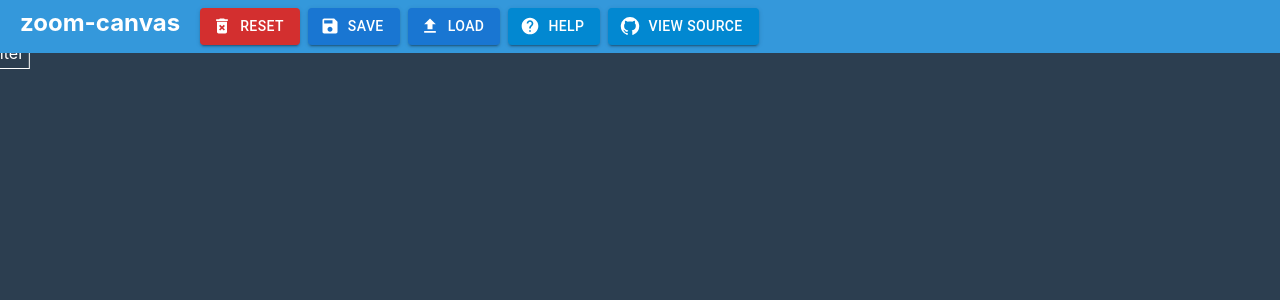
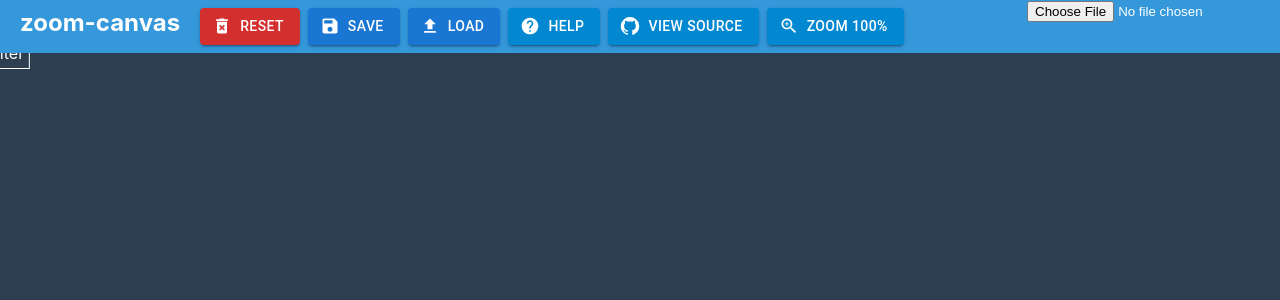
Before and after one commit to lunafutures/zoom-canvas, a React (Create React App) app: page / in a window 1280 px wide. Shown: the top 300 px of the page. Built offline with nearby package versions, Linux system fonts and the light colour scheme.

Commit message:
Show zoom + option to reset zoom

```diff
--- a/src/App.scss
+++ b/src/App.scss
@@ -14,9 +14,13 @@
   height: 100vh;
   color: white;
 
-  .app-header {
+  .header {
     grid-row: header / span 1;
     background: var(--peter-river);
+    display: flex;
+    justify-content: space-between;
+
+    .header-left {
       display: flex;
       justify-content: flex-start;
       padding: 0 4px;
@@ -27,6 +31,16 @@
 
       .title {
         margin: 8px 16px;
+      }
+
+      .zoom-button:hover {
+        &::after {
+          content: "Reset Zoom";
+        }
+        .nonHoverText {
+          display: none;
+        }
+      }
     }
   }
 
--- a/src/canvas-component.tsx
+++ b/src/canvas-component.tsx
@@ -25,7 +25,11 @@ export function CanvasComponent() {
 
   return (
     <div className="app">
-      <HeaderToolbarComponent dispatchNotes={dispatchNotes} />
+      <HeaderToolbarComponent
+        dispatchNotes={dispatchNotes}
+        zoom={notes.zoom}
+        getCanvasRect={() => canvasDiv.current!.getBoundingClientRect()}
+      />
       <div
         className="app-body"
         ref={canvasDiv}
--- a/src/header-toolbar-component.tsx
+++ b/src/header-toolbar-component.tsx
@@ -4,16 +4,27 @@ import UploadIcon from "@mui/icons-material/Upload";
 import HelpIcon from "@mui/icons-material/Help";
 import DeleteForeverIcon from "@mui/icons-material/DeleteForever";
 import GitHubIcon from "@mui/icons-material/GitHub";
+import ZoomInIcon from "@mui/icons-material/ZoomIn";
 import { NoteReducerAction } from "./note-reducer";
+import { upload } from "./file-management";
+import { Point } from "./common";
 
 interface HeaderToolbarComponentProps {
   dispatchNotes: React.Dispatch<NoteReducerAction>;
+  zoom: number;
+  getCanvasRect: () => DOMRect;
 }
 export function HeaderToolbarComponent({
   dispatchNotes,
+  zoom,
+  getCanvasRect,
 }: HeaderToolbarComponentProps) {
+  const zoomPercent = (zoom * 100).toLocaleString(undefined, {
+    maximumFractionDigits: 0,
+  });
   return (
-    <div className="app-header">
+    <div className="header">
+      <div className="header-left">
         <h2 className="title">zoom-canvas</h2>
         <Button
           variant="contained"
@@ -26,7 +37,12 @@ export function HeaderToolbarComponent({
         <Button variant="contained" color="primary" startIcon={<SaveIcon />}>
           Save
         </Button>
-      <Button variant="contained" color="primary" startIcon={<UploadIcon />}>
+        <Button
+          variant="contained"
+          color="primary"
+          startIcon={<UploadIcon />}
+          onClick={() => upload()}
+        >
           Load
         </Button>
         <Button variant="contained" color="info" startIcon={<HelpIcon />}>
@@ -35,6 +51,29 @@ export function HeaderToolbarComponent({
         <Button variant="contained" color="info" startIcon={<GitHubIcon />}>
           View Source
         </Button>
+        <Button
+          className="zoom-button"
+          variant="contained"
+          color="info"
+          startIcon={<ZoomInIcon />}
+          onClick={() => {
+            const rect = getCanvasRect();
+            dispatchNotes({
+              type: "reset-zoom",
+              screenCenter: new Point(rect.width / 2, rect.height / 2),
+            });
+          }}
+        >
+          <span className="nonHoverText">Zoom {zoomPercent}%</span>
+        </Button>
+      </div>
+      <div className="header-right">
+        <input
+          type="file"
+          id="myFile"
+          onChange={(e) => console.log("input file onChange", e)}
+        />
+      </div>
     </div>
   );
 }
--- a/src/note-reducer.ts
+++ b/src/note-reducer.ts
@@ -41,6 +41,10 @@ interface ZoomAction {
   direction: "in" | "out";
   mouseLocation: Point;
 }
+interface ResetZoomAction {
+  type: "reset-zoom";
+  screenCenter: Point;
+}
 export type NoteReducerAction =
   | SelectAction
   | CreateAction
@@ -51,7 +55,8 @@ export type NoteReducerAction =
   | StartDragAction
   | UpdateDragAction
   | EndDragAction
-  | ZoomAction;
+  | ZoomAction
+  | ResetZoomAction;
 
 interface Delta {
   startDrag: Point;
@@ -185,6 +190,14 @@ export function useNoteReducer() {
       direction === "out"
         ? previous.zoom / zoomFactor
         : previous.zoom * zoomFactor;
+    return zoomTo(newZoom, previous, mouseLocation);
+  }
+
+  function zoomTo(
+    newZoom: number,
+    previous: AllNotesState,
+    mouseLocation: Point
+  ): AllNotesState {
     const mouseToCenter = previous.center.subtract(mouseLocation);
     const scaledMouseToCenter = mouseToCenter.scale(newZoom / previous.zoom);
     const newCenter = scaledMouseToCenter.add(mouseLocation);
@@ -287,6 +300,8 @@ export function useNoteReducer() {
         return { ...previous, delta: undefined };
       case "zoom":
         return zoom(previous, action.direction, action.mouseLocation);
+      case "reset-zoom":
+        return zoomTo(1, previous, action.screenCenter);
     }
   }
 
```
Lines whose indentation alone changed are shown as unchanged.
